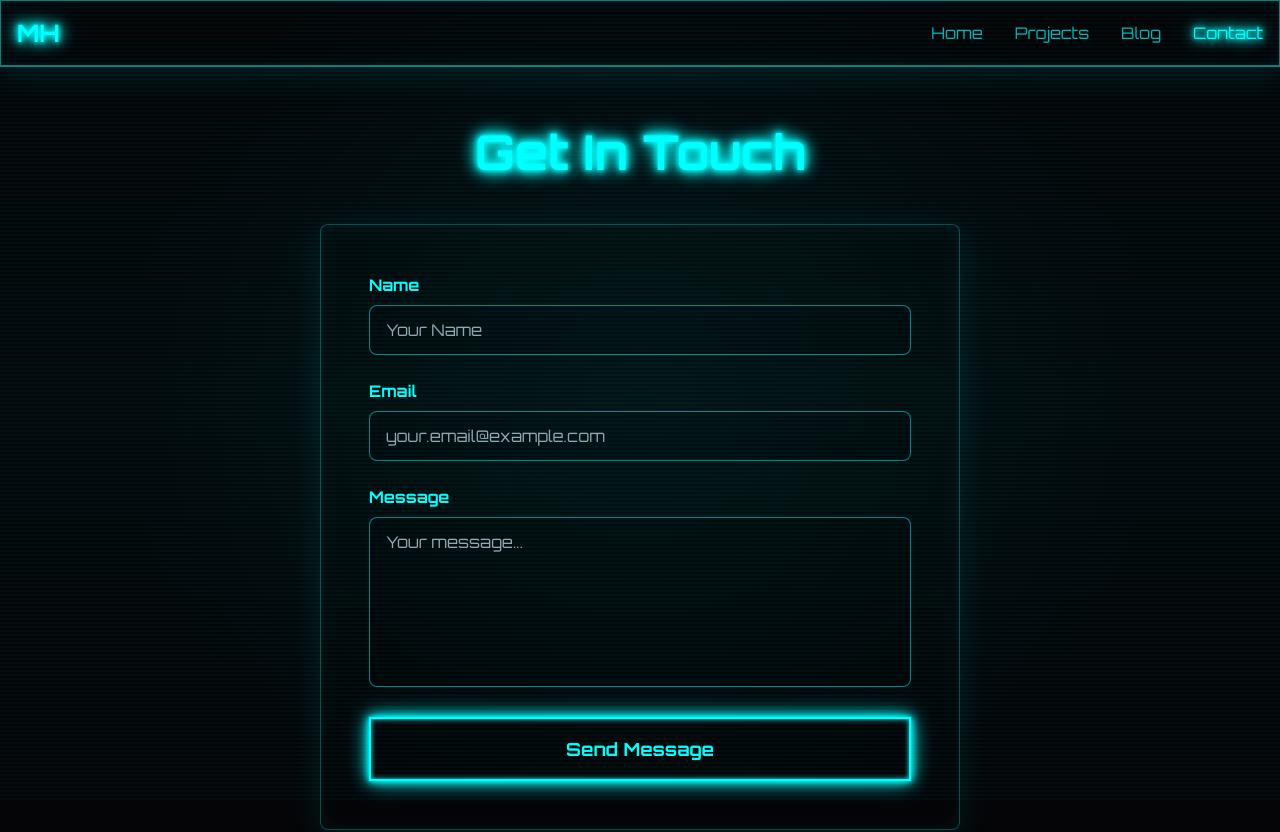
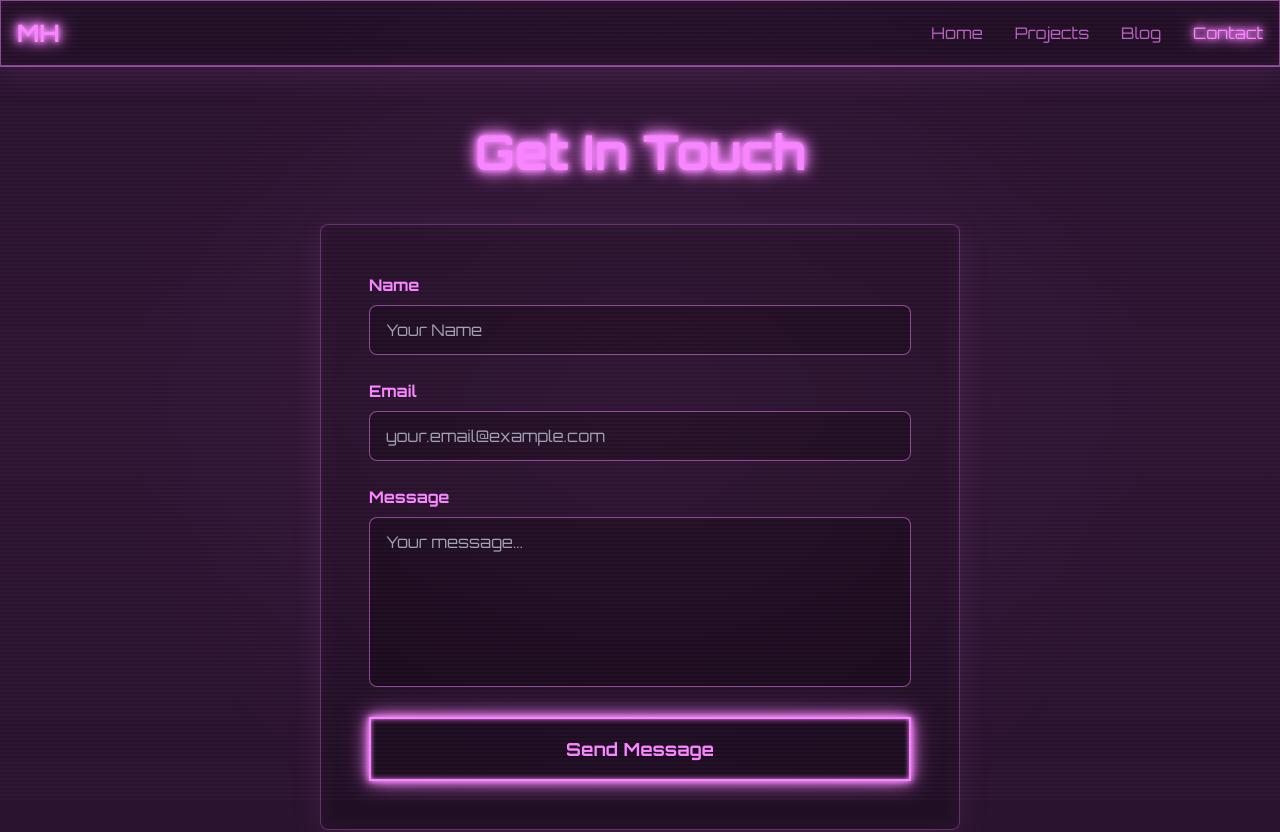
Before and after one commit to mo-schmo/portfolio, a SvelteKit app in the folder frontend/: page /contact in a window 1280 px wide. Shown: the top 832 px of the page. Built offline with nearby package versions, Linux system fonts and the light colour scheme.

Commit message:
Change theme

```diff
--- a/frontend/src/app.css
+++ b/frontend/src/app.css
@@ -17,8 +17,8 @@
 		width: 100%;
 		height: 100%;
 		background:
-			linear-gradient(transparent 50%, rgba(0, 255, 255, 0.03) 50%),
-			radial-gradient(circle at 50% 50%, rgba(0, 255, 255, 0.05) 0%, transparent 70%);
+			linear-gradient(transparent 50%, rgba(248, 135, 255, 0.03) 50%),
+			radial-gradient(circle at 50% 50%, rgba(248, 135, 255, 0.05) 0%, transparent 70%);
 		background-size: 100% 4px, 100% 100%;
 		pointer-events: none;
 		z-index: 1;
@@ -34,7 +34,7 @@
 		background: linear-gradient(
 			180deg,
 			transparent 0%,
-			rgba(0, 255, 255, 0.02) 50%,
+			rgba(248, 135, 255, 0.02) 50%,
 			transparent 100%
 		);
 		animation: scanline 8s linear infinite;
@@ -47,10 +47,10 @@
 	.neon-border {
 		@apply border-2 border-cyber-cyan;
 		box-shadow:
-			0 0 5px #00FFFF,
-			inset 0 0 5px #00FFFF,
-			0 0 10px #00FFFF,
-			0 0 20px #00FFFF;
+			0 0 5px #f887ff,
+			inset 0 0 5px #f887ff,
+			0 0 10px #f887ff,
+			0 0 20px #f887ff;
 	}
 
 	.neon-text {
@@ -64,8 +64,8 @@
 	.glass-card {
 		@apply bg-black/20 backdrop-blur-sm border border-cyber-cyan/30;
 		box-shadow:
-			0 8px 32px 0 rgba(0, 255, 255, 0.1),
-			inset 0 0 20px rgba(0, 255, 255, 0.05);
+			0 8px 32px 0 rgba(248, 135, 255, 0.1),
+			inset 0 0 20px rgba(248, 135, 255, 0.05);
 	}
 
 	.glow-on-hover {
@@ -73,7 +73,7 @@
 	}
 
 	.glow-on-hover:hover {
-		@apply text-cyber-cyan;
+		@apply text-cyber-pink;
 		text-shadow:
 			0 0 10px currentColor,
 			0 0 20px currentColor,
--- a/frontend/src/lib/components/Footer.svelte
+++ b/frontend/src/lib/components/Footer.svelte
@@ -1,7 +1,7 @@
 <script lang="ts">
 	const socialLinks = [
-		{ name: 'GitHub', url: 'https://github.com' },
-		{ name: 'LinkedIn', url: 'https://linkedin.com' },
+		{ name: 'GitHub', url: 'https://github.com/mo-schmo' },
+		{ name: 'LinkedIn', url: 'https://www.linkedin.com/in/mohammed-h-a7a275118/' },
 		{ name: 'Email', url: 'mailto:HAMZA.ABJOL.MOHAMMED@GMAIL.COM' }
 	];
 </script>
--- a/frontend/src/routes/+page.svelte
+++ b/frontend/src/routes/+page.svelte
@@ -54,13 +54,13 @@
 				MOHAMMED HAMZA
 			</h1>
 			<div class="text-2xl md:text-3xl text-cyber-pink mb-4 neon-text">
-				Software Engineer & Tech Lead
+				Software Engineer
 			</div>
-			<div class="text-xl text-cyber-cyan/80 mb-6">
-				Detroit, MI • (586) 344 - 7906
+			<div class="text-xl text-cyber-brown/90 mb-6">
+				Detroit, MI
 			</div>
 			<a
-				href="mailto:HAMZA.ABJOL.MOHAMMED@GMAIL.COM"
+				href="/contact"
 				class="inline-block px-8 py-3 neon-border glow-on-hover bg-black/20"
 			>
 				Contact Me
@@ -72,12 +72,12 @@
 	<section class="mb-20">
 		<h2 class="text-4xl font-bold mb-8 neon-text">About</h2>
 		<div class="glass-card p-8 rounded-lg">
-			<p class="text-lg text-cyber-cyan/90 leading-relaxed mb-4">
+			<p class="text-lg leading-relaxed mb-4">
 				Experienced Software Engineer and Tech Lead with a passion for building scalable applications and leading technical initiatives.
 				Specialized in modern web technologies, cloud architecture, and full-stack development.
 			</p>
-			<p class="text-lg text-cyber-cyan/90 leading-relaxed">
-				Currently leading cloud migration initiatives and building robust CI/CD pipelines at Ford Motor Company Credit,
+			<p class="text-lg leading-relaxed">
+				Currently working on breaking into the legal field and getting into law school,
 				while continuously exploring new technologies and best practices.
 			</p>
 		</div>
@@ -96,7 +96,7 @@
 					</div>
 					<ul class="space-y-2">
 						{#each exp.achievements as achievement}
-							<li class="text-cyber-cyan/90 flex items-start">
+							<li class="flex items-start">
 								<span class="text-cyber-cyan mr-2">▸</span>
 								<span>{achievement}</span>
 							</li>
@@ -127,7 +127,7 @@
 					<h3 class="text-xl font-bold text-cyber-pink mb-4">{category}</h3>
 					<ul class="space-y-2">
 						{#each items as item}
-							<li class="text-cyber-cyan/90">{item}</li>
+							<li>{item}</li>
 						{/each}
 					</ul>
 				</div>
--- a/frontend/src/routes/blog/+page.svelte
+++ b/frontend/src/routes/blog/+page.svelte
@@ -23,10 +23,10 @@
 				<h2 class="text-2xl font-bold text-cyber-pink mb-4 neon-text">
 					{post.title}
 				</h2>
-				<p class="text-cyber-cyan/80 mb-4 flex-grow">
+				<p class="mb-4 flex-grow">
 					{post.excerpt}
 				</p>
-				<div class="text-cyber-cyan/60 text-sm">
+				<div class="text-cyber-cyan/70 text-sm">
 					{formatDate(post.publishedAt)}
 				</div>
 			</a>
--- a/frontend/src/routes/blog/[slug]/+page.svelte
+++ b/frontend/src/routes/blog/[slug]/+page.svelte
@@ -66,10 +66,10 @@
 			<h1 class="text-4xl md:text-5xl font-bold mb-4 neon-text text-cyber-pink">
 				{post.title}
 			</h1>
-			<div class="text-cyber-cyan/60 mb-8">
+			<div class="text-cyber-cyan/70 mb-8">
 				{formatDate(post.publishedAt)}
 			</div>
-			<div class="text-lg text-cyber-cyan/90 leading-relaxed">
+			<div class="text-lg leading-relaxed">
 				{@html renderMarkdown(post.content)}
 			</div>
 		</article>
--- a/frontend/src/routes/contact/+page.svelte
+++ b/frontend/src/routes/contact/+page.svelte
@@ -30,7 +30,7 @@
 			<div class="text-center">
 				<div class="text-4xl mb-4">✓</div>
 				<h2 class="text-2xl font-bold text-cyber-pink mb-4">Message Sent!</h2>
-				<p class="text-cyber-cyan/80 mb-6">Thank you for reaching out. I'll get back to you soon.</p>
+				<p class="mb-6">Thank you for reaching out. I'll get back to you soon.</p>
 				<button
 					on:click={() => submitted = false}
 					class="px-6 py-2 neon-border glow-on-hover"
@@ -49,7 +49,7 @@
 						type="text"
 						bind:value={formData.name}
 						required
-						class="w-full px-4 py-3 bg-black/30 border border-cyber-cyan/50 focus:border-cyber-cyan focus:outline-none text-cyber-cyan rounded-lg"
+						class="w-full px-4 py-3 bg-black/30 border border-cyber-cyan/50 focus:border-cyber-cyan focus:outline-none rounded-lg"
 						placeholder="Your Name"
 					/>
 				</div>
@@ -63,7 +63,7 @@
 						type="email"
 						bind:value={formData.email}
 						required
-						class="w-full px-4 py-3 bg-black/30 border border-cyber-cyan/50 focus:border-cyber-cyan focus:outline-none text-cyber-cyan rounded-lg"
+						class="w-full px-4 py-3 bg-black/30 border border-cyber-cyan/50 focus:border-cyber-cyan focus:outline-none rounded-lg"
 						placeholder="your.email@example.com"
 					/>
 				</div>
@@ -77,7 +77,7 @@
 						bind:value={formData.message}
 						required
 						rows="6"
-						class="w-full px-4 py-3 bg-black/30 border border-cyber-cyan/50 focus:border-cyber-cyan focus:outline-none text-cyber-cyan rounded-lg resize-none"
+						class="w-full px-4 py-3 bg-black/30 border border-cyber-cyan/50 focus:border-cyber-cyan focus:outline-none rounded-lg resize-none"
 						placeholder="Your message..."
 					></textarea>
 				</div>
@@ -101,6 +101,5 @@
 		>
 			HAMZA.ABJOL.MOHAMMED@GMAIL.COM
 		</a>
-		<p class="text-cyber-cyan/70 mt-4">(586) 344 - 7906</p>
 	</div>
 </div>
--- a/frontend/src/routes/projects/+page.svelte
+++ b/frontend/src/routes/projects/+page.svelte
@@ -48,7 +48,7 @@
 					{project.title}
 				</h2>
 
-				<p class="text-cyber-cyan/80 mb-4 flex-grow">
+				<p class="mb-4 flex-grow">
 					{project.description}
 				</p>
 
--- a/frontend/tailwind.config.js
+++ b/frontend/tailwind.config.js
@@ -5,11 +5,12 @@ export default {
 		extend: {
 			colors: {
 				cyber: {
-					cyan: '#00FFFF',
-					pink: '#FF00FF',
-					blue: '#0080FF',
-					dark: '#0a0a0f',
-					darker: '#050508',
+					cyan: '#f887ff',
+					pink: '#de004e',
+					blue: '#321450',
+					brown: '#860029',
+					dark: '#321450',
+					darker: '#29132e',
 					'neon-green': '#39FF14',
 					'neon-purple': '#BF00FF'
 				}
@@ -25,16 +26,16 @@ export default {
 			},
 			keyframes: {
 				glow: {
-					'0%': { 'text-shadow': '0 0 5px #00FFFF, 0 0 10px #00FFFF, 0 0 15px #00FFFF' },
-					'100%': { 'text-shadow': '0 0 10px #00FFFF, 0 0 20px #00FFFF, 0 0 30px #00FFFF' }
+					'0%': { 'text-shadow': '0 0 5px #f887ff, 0 0 10px #f887ff, 0 0 15px #f887ff' },
+					'100%': { 'text-shadow': '0 0 10px #f887ff, 0 0 20px #f887ff, 0 0 30px #f887ff' }
 				},
 				scanline: {
 					'0%': { transform: 'translateY(-100%)' },
 					'100%': { transform: 'translateY(100vh)' }
 				},
 				'pulse-neon': {
-					'0%, 100%': { opacity: 1, 'box-shadow': '0 0 10px #00FFFF, 0 0 20px #00FFFF' },
-					'50%': { opacity: 0.8, 'box-shadow': '0 0 5px #00FFFF, 0 0 10px #00FFFF' }
+					'0%, 100%': { opacity: 1, 'box-shadow': '0 0 10px #f887ff, 0 0 20px #f887ff' },
+					'50%': { opacity: 0.8, 'box-shadow': '0 0 5px #f887ff, 0 0 10px #f887ff' }
 				}
 			}
 		}
```
